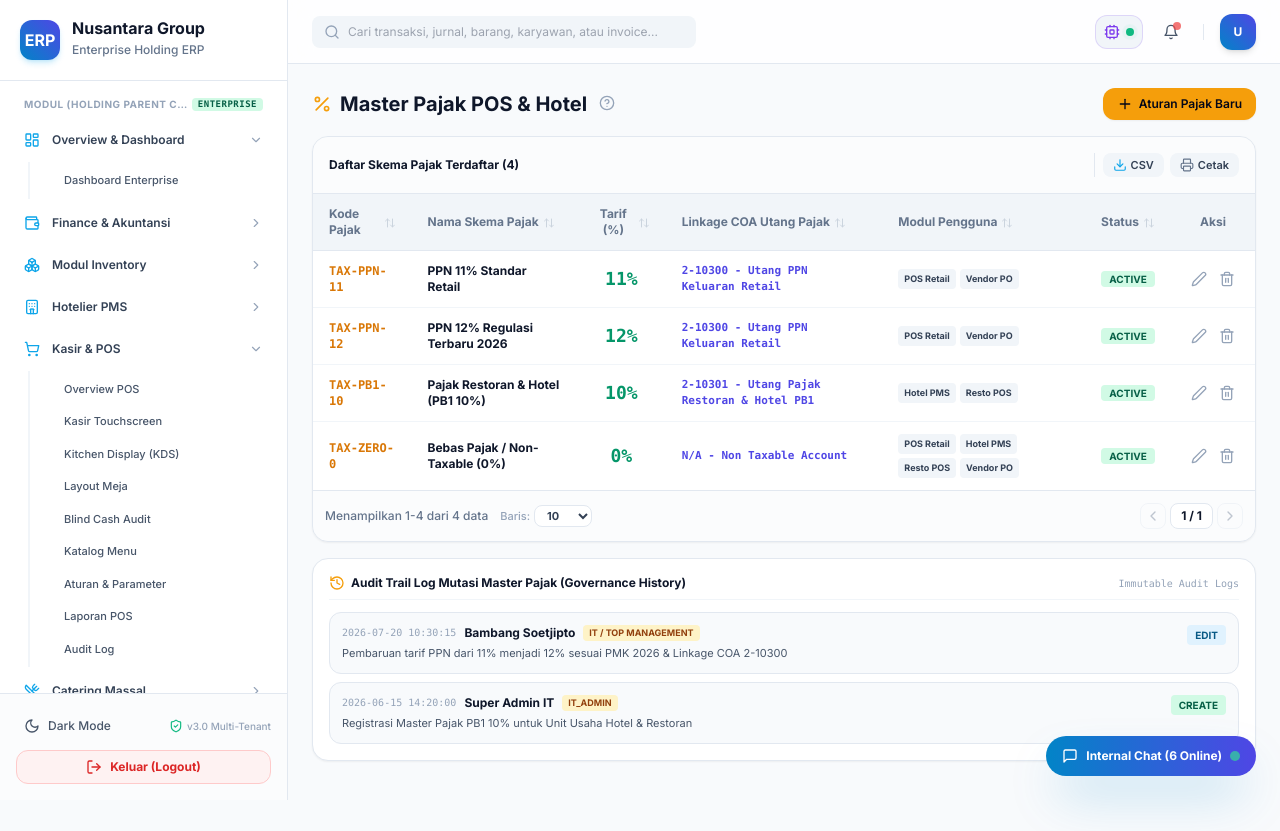
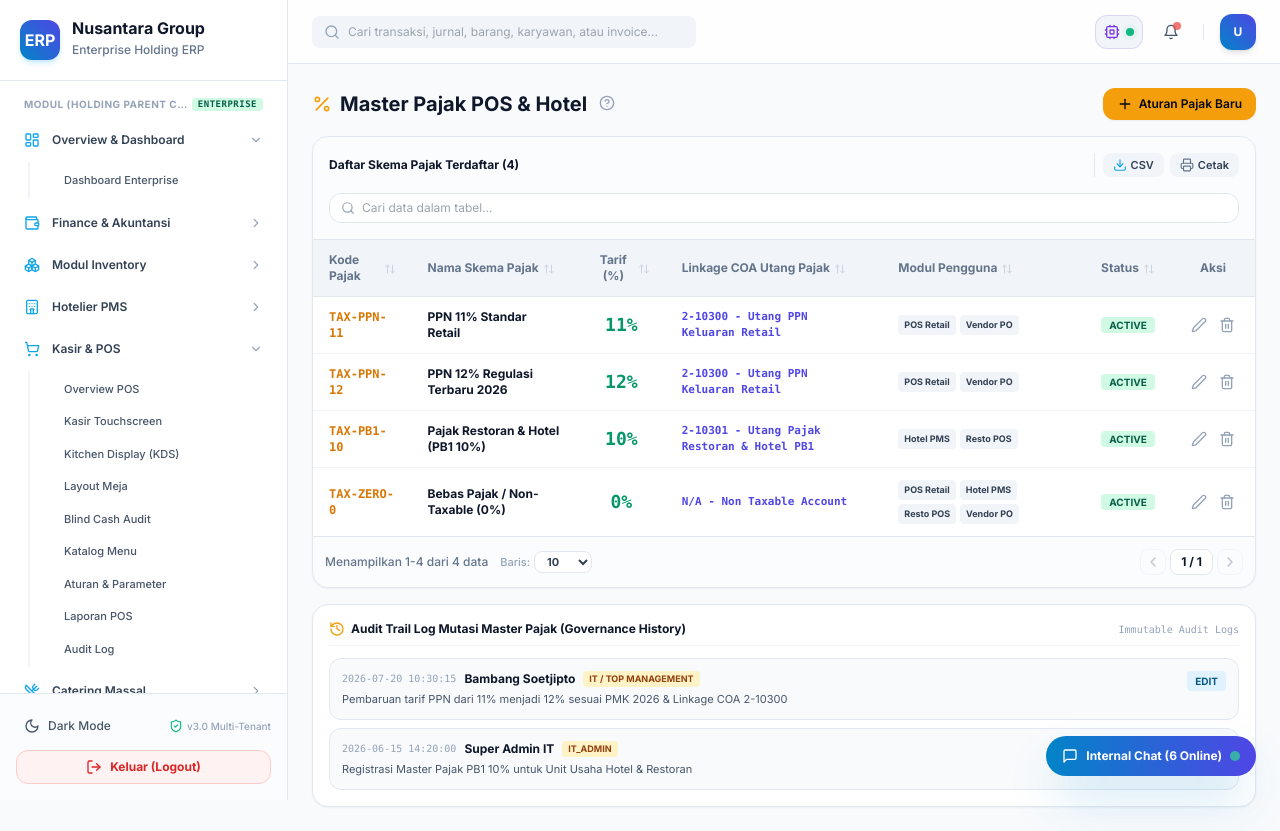
Before and after one commit to gonzhilaz/ERP-custom_multi, a Next.js app in the folder apps/web/: page /pos/tax in a window 1280 px wide. Before the commit the page ends 800 px from the top, so only its background shows below. Built offline with nearby package versions, Linux system fonts and the light colour scheme; sample sign-in values are in the browser's storage.

Commit message:
feat(tables): integrate universal live search bar and dynamic filter slot into DataTable component

```diff
--- a/apps/web/src/components/ui/tables/DataTable.tsx
+++ b/apps/web/src/components/ui/tables/DataTable.tsx
@@ -1,7 +1,7 @@
 'use client';
 
 import React, { useState, useMemo } from 'react';
-import { ChevronLeft, ChevronRight, ArrowUpDown, ArrowUp, ArrowDown, Download, Printer } from 'lucide-react';
+import { ChevronLeft, ChevronRight, ArrowUpDown, ArrowUp, ArrowDown, Download, Printer, Search } from 'lucide-react';
 
 export interface ColumnDef<T> {
   key: string;
@@ -29,6 +29,9 @@ export interface DataTableProps<T> {
   defaultPageSize?: number;
   enableExport?: boolean;
   isLoading?: boolean;
+  searchable?: boolean;
+  searchPlaceholder?: string;
+  filterComponent?: React.ReactNode;
 }
 
 export function DataTable<T>({
@@ -45,9 +48,13 @@ export function DataTable<T>({
   enablePagination = true,
   defaultPageSize = 10,
   enableExport = true,
-  isLoading = false
+  isLoading = false,
+  searchable = true,
+  searchPlaceholder = 'Cari data dalam tabel...',
+  filterComponent
 }: DataTableProps<T>) {
   const [currentPage, setCurrentPage] = useState(1);
+  const [searchQuery, setSearchQuery] = useState('');
   const [pageSize, setPageSize] = useState(defaultPageSize);
   const [sortConfig, setSortConfig] = useState<{ key: string | null; direction: 'asc' | 'desc' }>({
     key: null,
@@ -63,12 +70,28 @@ export function DataTable<T>({
     });
   };
 
+  // Filter Data by Search Query
+  const filteredData = useMemo(() => {
+    if (!searchQuery.trim()) return data;
+    const q = searchQuery.toLowerCase().trim();
+
+    return data.filter((item) => {
+      return Object.values(item as any).some((val) => {
+        if (val === null || val === undefined) return false;
+        if (typeof val === 'string' || typeof val === 'number') {
+          return String(val).toLowerCase().includes(q);
+        }
+        return false;
+      });
+    });
+  }, [data, searchQuery]);
+
   // Sort Data
   const sortedData = useMemo(() => {
-    if (!sortConfig.key) return data;
+    if (!sortConfig.key) return filteredData;
     const col = columns.find((c) => c.key === sortConfig.key);
 
-    return [...data].sort((a, b) => {
+    return [...filteredData].sort((a, b) => {
       let aVal = col?.sortValue ? col.sortValue(a) : (a as any)[sortConfig.key!];
       let bVal = col?.sortValue ? col.sortValue(b) : (b as any)[sortConfig.key!];
 
@@ -86,7 +109,7 @@ export function DataTable<T>({
 
       return 0;
     });
-  }, [data, sortConfig, columns]);
+  }, [filteredData, sortConfig, columns]);
 
   const totalItems = sortedData.length;
   const totalPages = Math.ceil(totalItems / pageSize) || 1;
@@ -126,8 +149,9 @@ export function DataTable<T>({
 
   return (
     <div className="bg-white dark:bg-slate-900 rounded-2xl border border-slate-200 dark:border-slate-800 overflow-hidden shadow-sm text-xs space-y-0">
-      {(headerTitle || headerRightContent || enableExport) && (
-        <div className="p-4 bg-slate-50/50 dark:bg-slate-800/40 border-b border-slate-200 dark:border-slate-800 flex items-center justify-between flex-wrap gap-2">
+      {(headerTitle || headerRightContent || enableExport || searchable || filterComponent) && (
+        <div className="p-4 bg-slate-50/50 dark:bg-slate-800/40 border-b border-slate-200 dark:border-slate-800 space-y-3">
+          <div className="flex items-center justify-between flex-wrap gap-2">
             {headerTitle && <span className="font-bold text-slate-900 dark:text-white text-xs">{headerTitle}</span>}
             <div className="flex items-center gap-2">
               {headerRightContent && <div>{headerRightContent}</div>}
@@ -152,6 +176,28 @@ export function DataTable<T>({
                 </div>
               )}
             </div>
+          </div>
+
+          {(searchable || filterComponent) && (
+            <div className="flex items-center gap-2.5 flex-wrap pt-1">
+              {searchable && (
+                <div className="relative flex-1 min-w-[200px]">
+                  <Search className="w-3.5 h-3.5 text-slate-400 absolute left-3 top-1/2 -translate-y-1/2" />
+                  <input
+                    type="text"
+                    value={searchQuery}
+                    onChange={(e) => {
+                      setSearchQuery(e.target.value);
+                      setCurrentPage(1);
+                    }}
+                    placeholder={searchPlaceholder}
+                    className="w-full bg-white dark:bg-slate-800 text-xs pl-8 pr-3 py-1.5 rounded-xl border border-slate-200 dark:border-slate-700 text-slate-900 dark:text-white focus:outline-none focus:ring-1 focus:ring-sky-500 shadow-none"
+                  />
+                </div>
+              )}
+              {filterComponent && <div className="flex items-center gap-2">{filterComponent}</div>}
+            </div>
+          )}
         </div>
       )}
 
```
Lines whose indentation alone changed are shown as unchanged.
